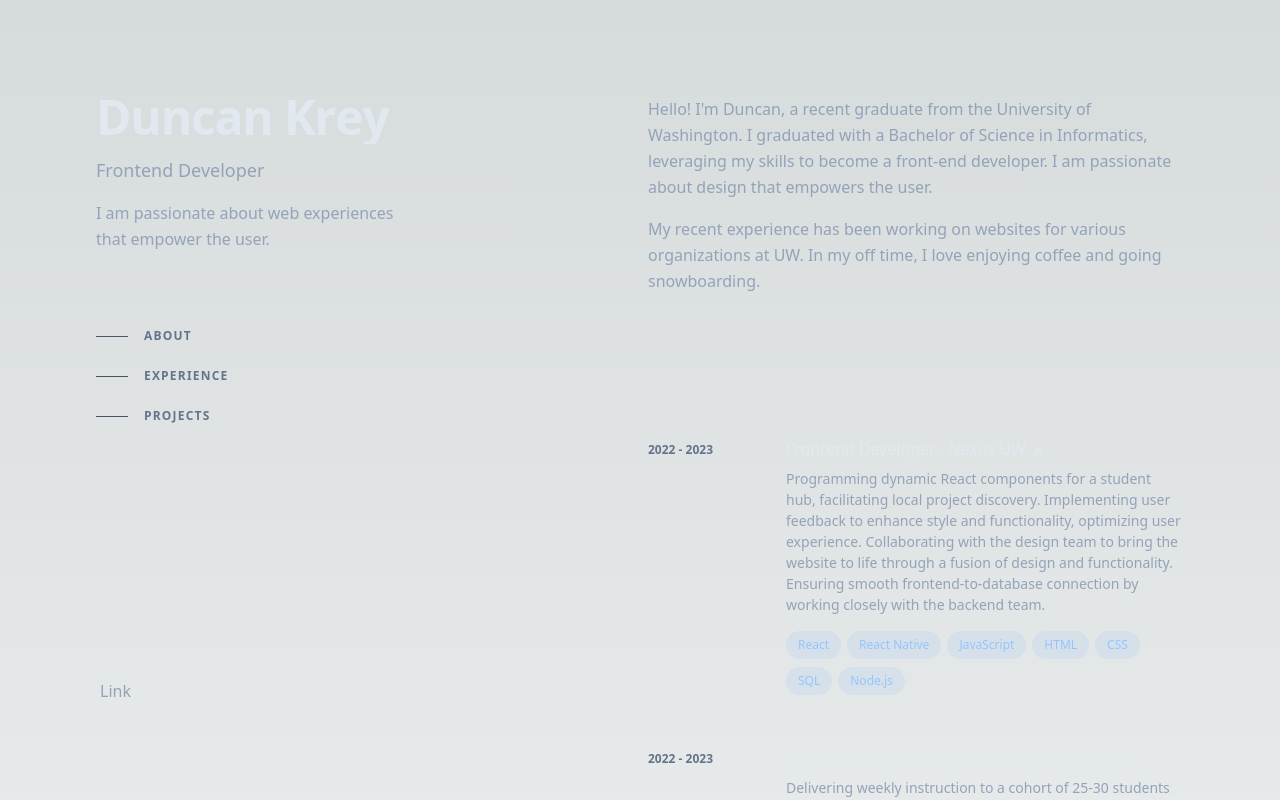
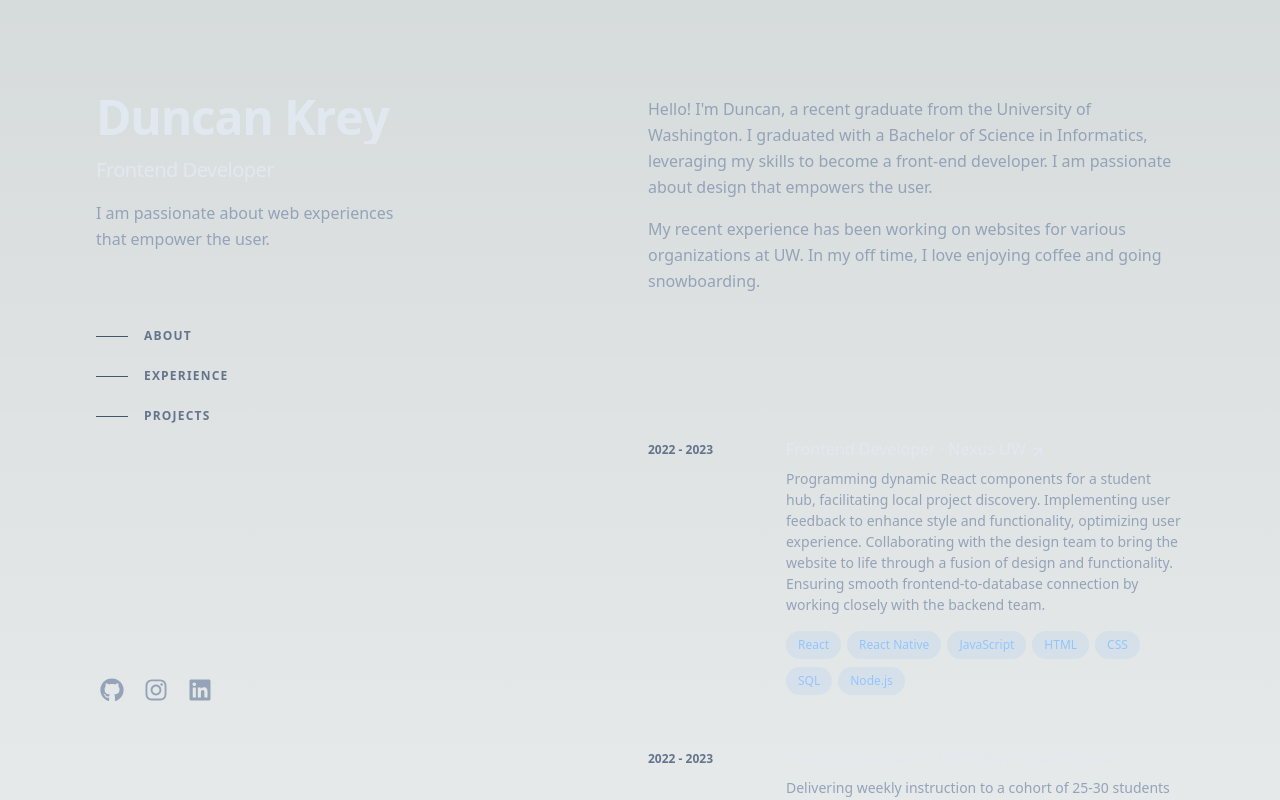
Before and after one commit to duncrob/personal-site, a Next.js app: page /practice in a window 1280 px wide. Shown: the top 800 px of the page. Built offline with nearby package versions, Linux system fonts and the light colour scheme.

Commit message:
Added working link icons and hrefs

```diff
--- a/src/app/practice/page.js
+++ b/src/app/practice/page.js
@@ -6,7 +6,8 @@ import { gsap } from "gsap";
 import experiences from "../../../public/experiences.json"
 import projects from "../../../public/projects.json"
 import { FontAwesomeIcon } from '@fortawesome/react-fontawesome'
-import { faArrowRight } from "@fortawesome/free-solid-svg-icons";
+import { faArrowRight } from "@fortawesome/free-solid-svg-icons"
+import { faLinkedin, faGithub, faInstagram } from "@fortawesome/free-brands-svg-icons";
 import Project from "../components/Project";
 
 export default function Home() {
@@ -47,9 +48,9 @@ export default function Home() {
           <header className='lg:py-24 lg:sticky lg:top-0 lg:flex lg:max-h-screen lg:w-1/2 lg:flex-col lg:justify-between max-h-screen'>
             <div>
               <h1 className='name-text text-4xl font-bold tracking-tight text-slate-200 sm:text-5xl invisible' style={{'clip-path': 'polygon(0 0, 100% 0, 100% 100%, 0 100%)'}}>
-                <a href="/" >Duncan Krey</a>
+                <a href="/practice" >Duncan Krey</a>
               </h1>
-              <h2 className='mt-3 text-lg font-medium'>Frontend Developer</h2>
+              <h2 className='mt-3 text-lg font-medium tracking-tight text-slate-200 sm:text-xl'>Frontend Developer</h2>
               <p className='max-w-xs mt-4'>I am passionate about web experiences that empower the user.</p>
               <nav className='nav lg:block' aria-label='In-page jump links'>
                 <ul className='mt-16 w-max'>
@@ -75,7 +76,24 @@ export default function Home() {
               </nav>
             </div>
             <ul className='ml-1 mt-8 flex items-center' aria-label='Social Media'>
-            <li>Link</li>
+            <li className="mr-5 text-xs">
+                <a href="https://github.com/duncrob" target="_blank" rel="noreferrer" className="block hover:text-slate-200">
+                  <span className="sr-only">Github</span>
+                  <FontAwesomeIcon className="h-6 w-6" icon={faGithub} />
+                </a>
+              </li>
+              <li className="mr-5 text-xs">
+                <a href="https://www.instagram.com/duncan.krey/" target="_blank" rel="noreferrer" className="block hover:text-slate-200">
+                  <span className="sr-only">Instagram</span>
+                  <FontAwesomeIcon className="h-6 w-6" icon={faInstagram} />
+                </a>
+              </li>
+              <li className="mr-5 text-xs">
+                <a href="https://www.linkedin.com/in/duncan-krey/" target="_blank" rel="noreferrer" className="block hover:text-slate-200">
+                  <span className="sr-only">LinkedIn</span>
+                  <FontAwesomeIcon className="h-6 w-6" icon={faLinkedin} />
+                </a>
+              </li>
             </ul>
           </header>
           <main id='content' className='lg:py-24 lg:w-1/2'>
```
